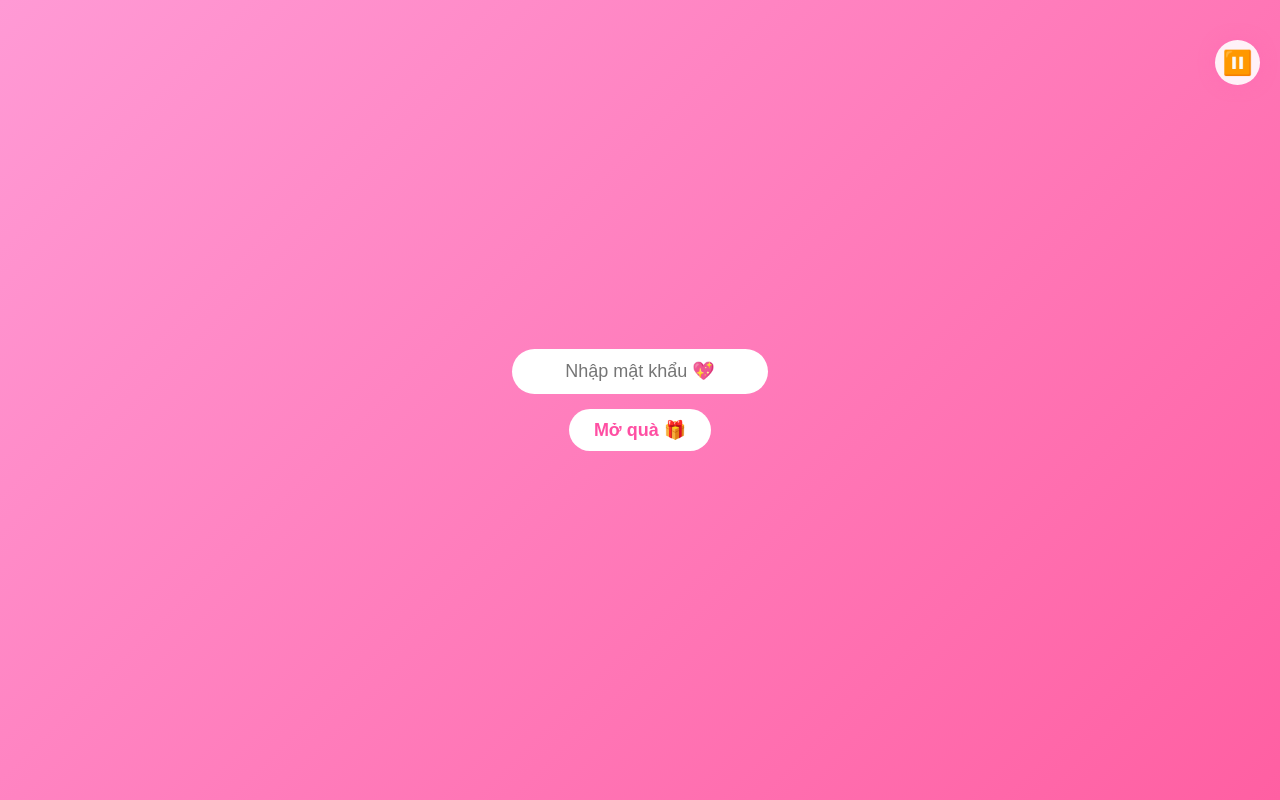
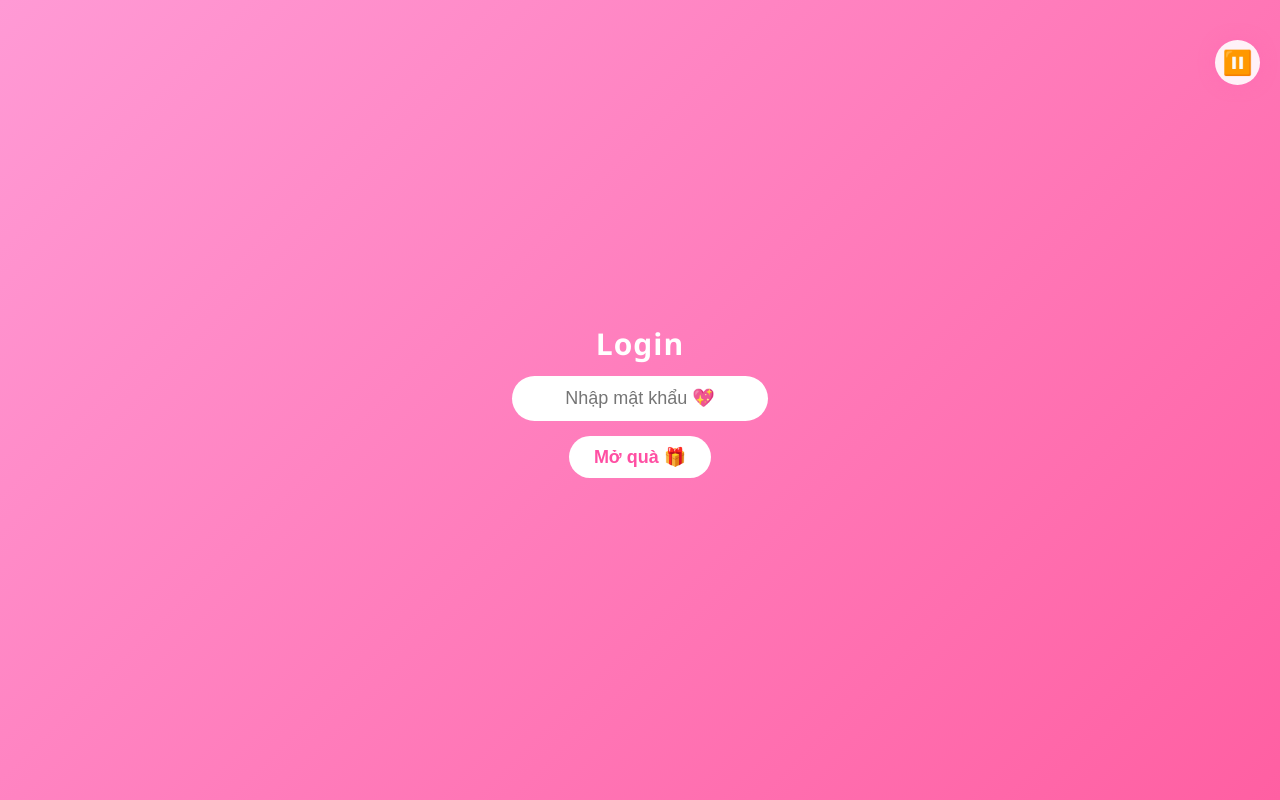
Before and after one commit to khachung2403-ship-it/mytruelove, a plain HTML site: page index.html in a window 1280 px wide. Drawn offline with Linux system fonts and the light colour scheme.

Commit message:
Update index.html

```diff
--- a/index.html
+++ b/index.html
@@ -348,6 +348,7 @@
   </audio>
 
   <div id="login">
+    <div style="color:white; font-weight:bold; font-size:30px; letter-spacing:1px; margin-bottom:12px;">Login</div>
     <!-- <h2>Nhập mật khẩu 💖</h2> -->
     <input type="password" id="pass" placeholder="Nhập mật khẩu 💖" onkeydown="if(event.key === 'Enter') checkPass()">
     <button onclick="checkPass()">Mở quà 🎁</button>
```
